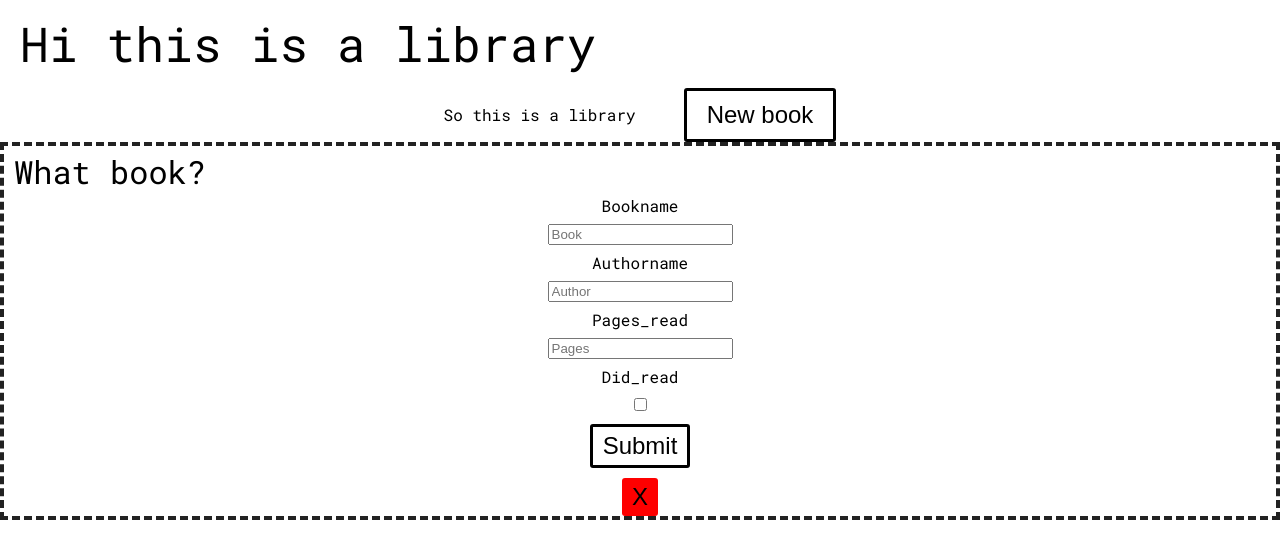
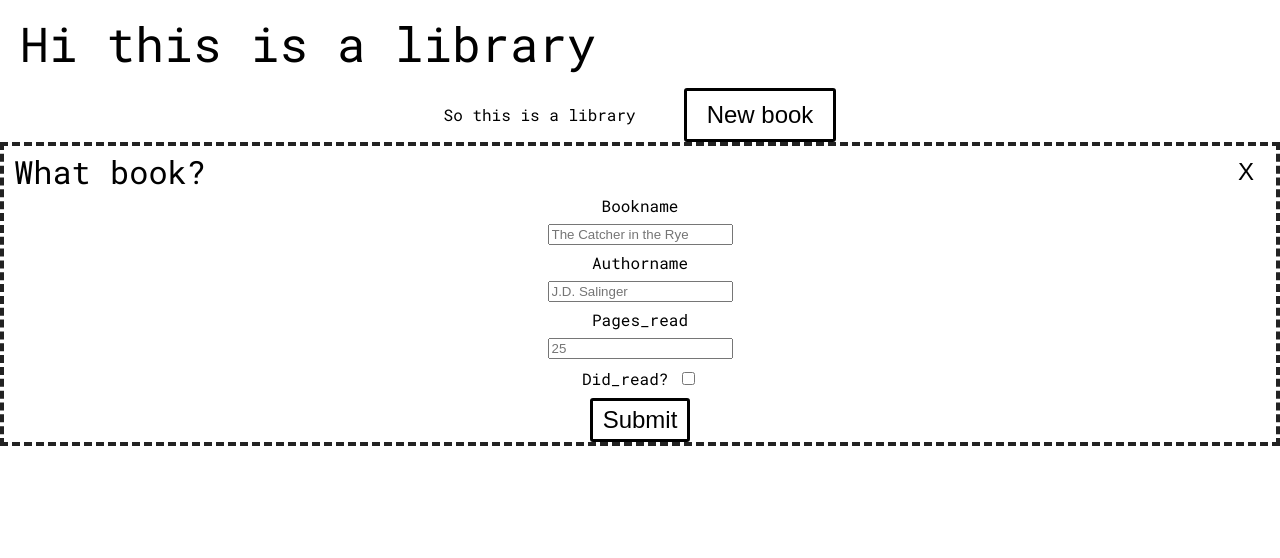
Before and after one commit to Kessius00/library, a plain HTML site: page index.html in a window 1280 px wide. Both pictures are taken after a click on the button "New book". Drawn offline with Linux system fonts and the light colour scheme.

Commit message:
make popUpform work (form action sends to svg)

```diff
--- a/index.html
+++ b/index.html
@@ -17,25 +17,30 @@
     <h1 style="font-size: 3rem; padding: 20px;">Hi this is a library</h1>
     <div class="paragr">
         <p>So this is a library</p>
-        <button class="btn new_book">New book</button>
+        <button class="btn new_book" onclick="openForm()">New book</button>
     </div>
     <div class="books-layout"></div>
-    <div class="popUpform" style="border: #222222 dashed 4px;">
+    <div class="popUpform" style="display: none; border: #222222 dashed 4px;" id="popUpform">
         <div class="form">
-            <form action="./script.js" class="formContainer">
-                <h2 style="font-size: 2rem; padding: 10px;">What book?</h2>
+            <form action="./img/library-svgrepo-com.svg" class="formContainer" id="formNewBook">
+                <div class="topForm">
+                    <h2 style="font-size: 2rem; padding: 10px;">What book?</h2>
+                    <button class="btn cancel" onclick="closeForm()" style="border: none; width: 60px;">X</button>
+                </div>
+
                 <div class="forminputs">
+
                     <label for="bookName">Bookname</label>
-                    <input type="text" name="BookName" id="BookName" placeholder="Book">
+                    <input type="text" name="BookName" id="BookName" placeholder="The Catcher in the Rye">
                     <label for="AuthorName">Authorname</label>
-                    <input type="text" name="AuthorName" id="AuthorName" placeholder="Author">
+                    <input type="text" name="AuthorName" id="AuthorName" placeholder="J.D. Salinger">
                     <label for="pagesRead">Pages_read</label>
-                    <input type="number" name="pagesRead" id="pagesRead" placeholder="Pages">
-                    <label for="didRead">Did_read</label>
-                    <input type="checkbox" name="didRead" id="didRead">
-
-                    <button type="submit" class="btn submitBtn">Submit</button>
-                    <button class="btn cancelBtn" style="background-color: #fe0000; border: none;">X</button>
+                    <input type="number" name="pagesRead" id="pagesRead" placeholder="25">
+                    <div class="checkbox">
+                        <label for="didRead">Did_read?</label>
+                        <input type="checkbox" name="didRead" id="didRead">
+                    </div>
+                    <button type="submit" form="formNewBook" class="btn submitBtn">Submit</button>
                 </div>
             </form>
         </div>
--- /dev/null
+++ b/script.js
@@ -0,0 +1,17 @@
+
+
+const newBtn = document.getElementsByClassName('new_book');
+
+
+function openForm(){
+    document.getElementById("popUpform").style.display = 'block';
+}
+
+
+// newBtn.addEventListener('click', openForm());
+
+
+
+function closeForm(){
+    document.getElementById('popUpform').style.display = 'none';
+}
--- a/style.css
+++ b/style.css
@@ -42,3 +42,13 @@
     align-items: center;
     gap: 10px;
 }
+
+.topForm{
+    display: flex;
+    justify-content: space-between;
+
+}
+
+.cancel:hover{
+    background-color: #fe0000;
+}
```
